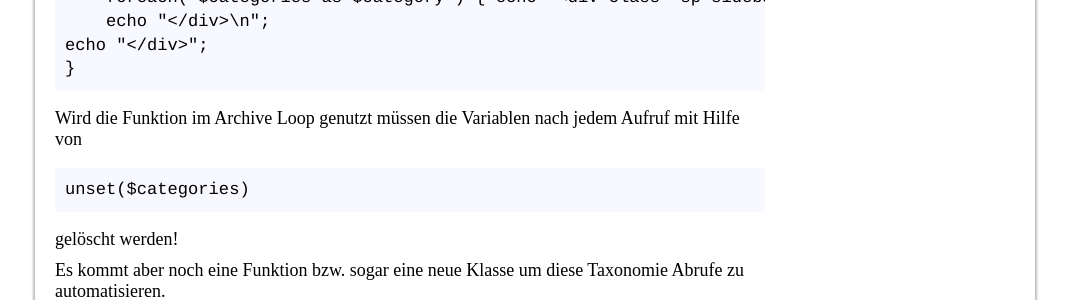
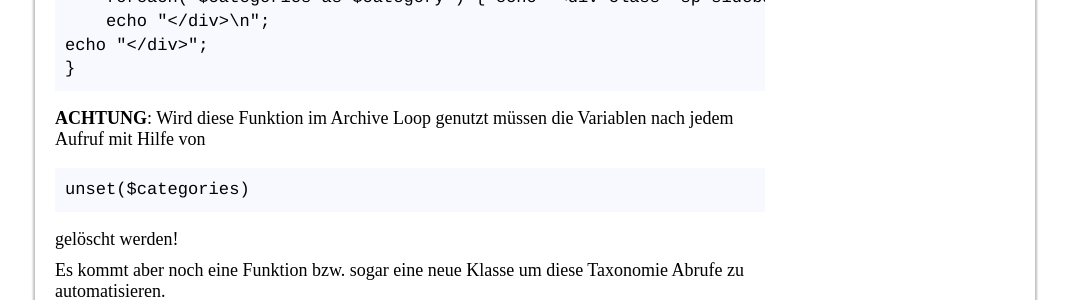
Before and after one commit to mbrain/zarat.github.io, a Jekyll site: the page built from _posts/2018-06-23-taxonomien-und-terme.markdown, in a window 1280 px wide. Shown: the part 1909-2209 px from the top of the page, without its empty margins (105-1174 px from the left). Built offline with Jekyll 4.4.1, drawn with Linux system fonts in a browser that asks for light colours.

Commit message:
Update 2018-06-23-taxonomien-und-terme.markdown

```diff
--- a/_posts/2018-06-23-taxonomien-und-terme.markdown
+++ b/_posts/2018-06-23-taxonomien-und-terme.markdown
@@ -49,7 +49,7 @@ HAVING type LIKE ('%type_%')</pre>
 <h3>Eigene Taxonomien erstellen</h3>
 <p>Eigene Taxonomien kann man einfach über das Admin Interface anlegen. Ich hab zum Beispiel die Taxonomie tag angelegt. Im Template single.php kann ich die zugehörigen Tags dann anzeigen. Die Links zeigen automatisch auf URIs, die das entsprechende Archiv anzeigen. Also alle Inhalte, die die selbe Taxonomie -&gt; Term Relation aufweisen. Wird kein Term angegeben werden alle Inhalte angezeigt die zumindest die selbe Taxonomie haben.</p>
 <pre>if( $categories = $this-&gt;terms( &#039;category&#039; ) ) {<br />echo "&lt;div class=&#039;sp-sidebar-item&#039;&gt;";<br />    echo "&lt;div class=&#039;sp-sidebar-item-head&#039;&gt;Kategorien&lt;/div&gt;";<br />    echo "&lt;div class=&#039;sp-sidebar-item-box&#039;&gt;\n";<br />    foreach( $categories as $category ) { echo "&lt;div class=&#039;sp-sidebar-item-box-head&#039;&gt;&lt;a href=&#039;../?category=$category[id]&#039;&gt;$category[name]&lt;/a&gt;&lt;/div&gt;"; }<br />    echo "&lt;/div&gt;\n";<br />echo "&lt;/div&gt;";<br />}</pre>
-<p>Wird die Funktion im Archive Loop genutzt müssen die Variablen nach jedem Aufruf mit Hilfe von<p>
+<p><b>ACHTUNG</b>: Wird diese Funktion im Archive Loop genutzt müssen die Variablen nach jedem Aufruf mit Hilfe von<p>
  <pre>unset($categories)</pre>
  <p>gelöscht werden!</p>
 <p>Es kommt aber noch eine Funktion bzw. sogar eine neue Klasse um diese Taxonomie Abrufe zu automatisieren.</p>
```
